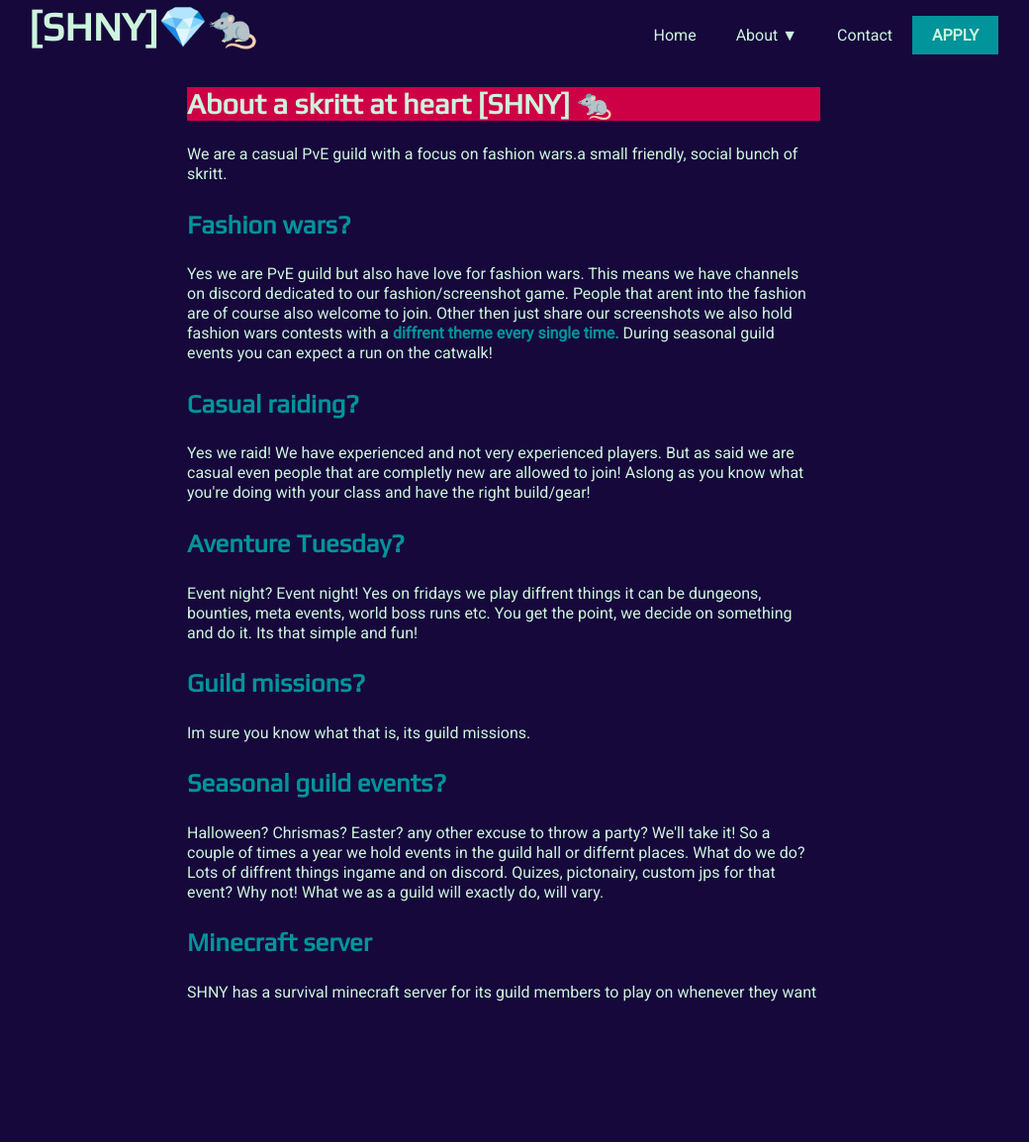
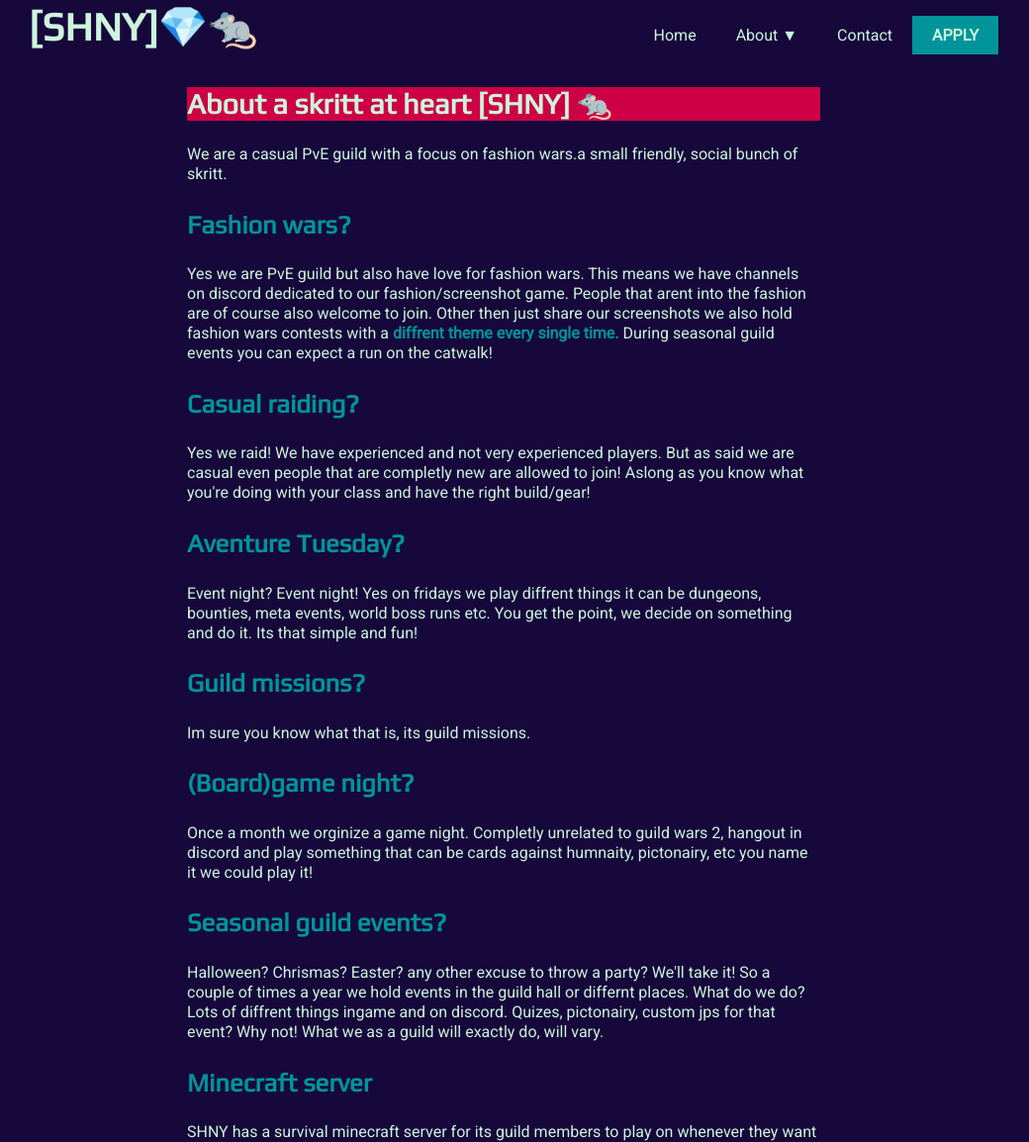
Before and after one commit to KimberlyVdB/SHNY-Jekyll-Website, a Jekyll site: the page built from guildinfo.html, in a window 1280 px wide and 1154 px high. Shown: the whole window at 99% size, without its empty margins (131-1171 px from the left). Built offline with Jekyll 4.4.1, drawn with Linux system fonts in a browser that asks for light colours; nearby versions of some CDN libraries; a script that is not in the unit is left out.

Commit message:
added something new to guild info, game night

```diff
--- a/guildinfo.html
+++ b/guildinfo.html
@@ -39,6 +39,12 @@
 
     <p>Im sure you know what that is, its guild missions.</p>
 
+    <h3>(Board)game night?</h3>
+
+    <p>Once a month we orginize a game night.
+      Completly unrelated to guild wars 2, hangout in discord and play something that can be
+      cards against humnaity, pictonairy, etc you name it we could play it!</p>
+
     <h3>Seasonal guild events?</h3>
 
     <p>Halloween? Chrismas? Easter? any other excuse to throw a party?
```
